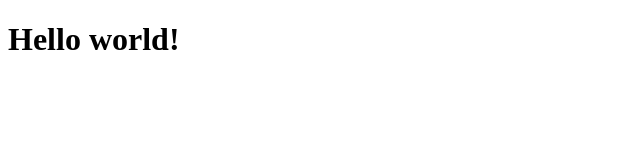
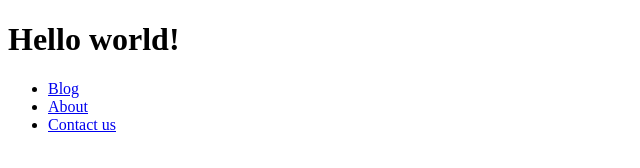
Before and after one commit to Vatsal-Bharkhada-Simform/Git-assignment, a plain HTML site: page index.html in a window 1280 px wide. Shown: the whole page, without its empty margins (0-640 px from the left). Drawn offline with Linux system fonts and the light colour scheme.

Commit message:
Feat: Add navigation bar.

```diff
--- a/index.html
+++ b/index.html
@@ -8,5 +8,12 @@
 </head>
 <body>
     <h1>Hello world!</h1>
+    <nav>
+        <ul>
+            <li><a href="#">Blog</a></li>
+            <li><a href="#">About</a></li>
+            <li><a href="#">Contact us</a></li>
+        </ul>
+    </nav>
 </body>
 </html>
```
